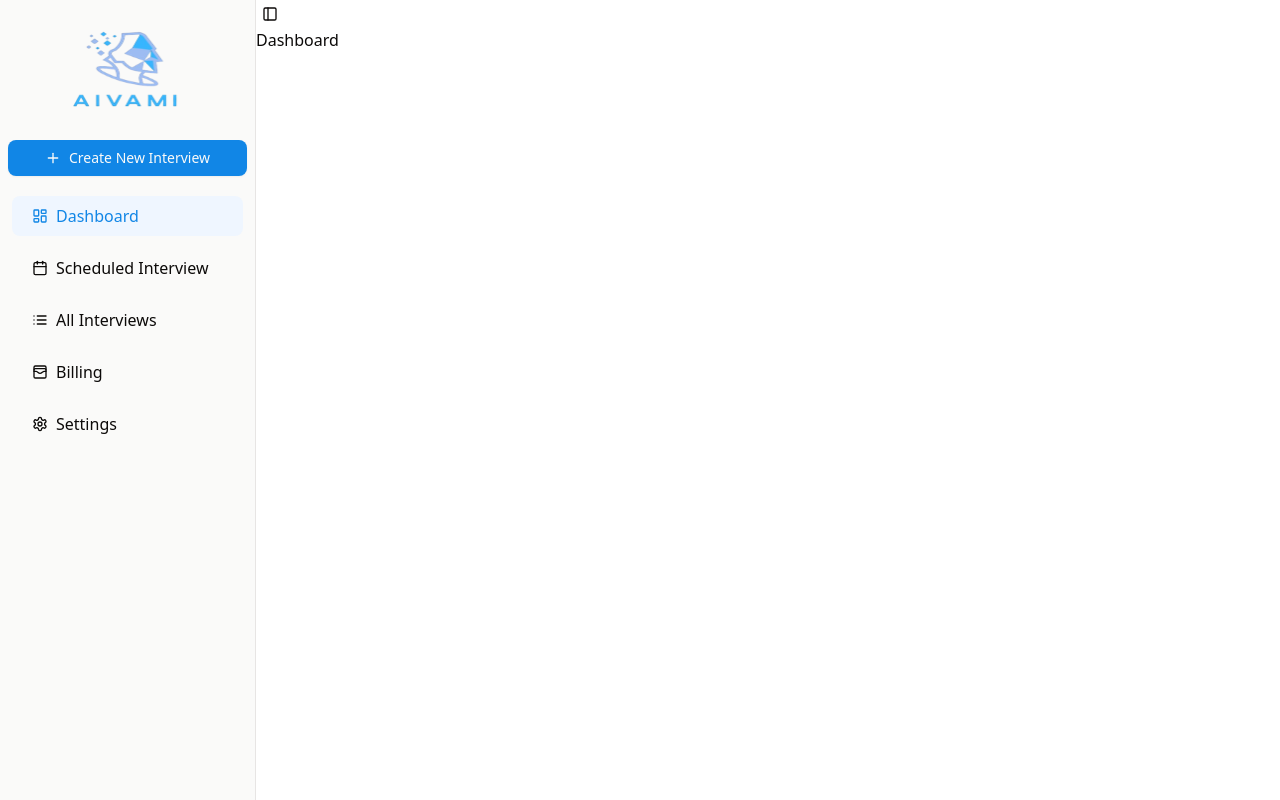
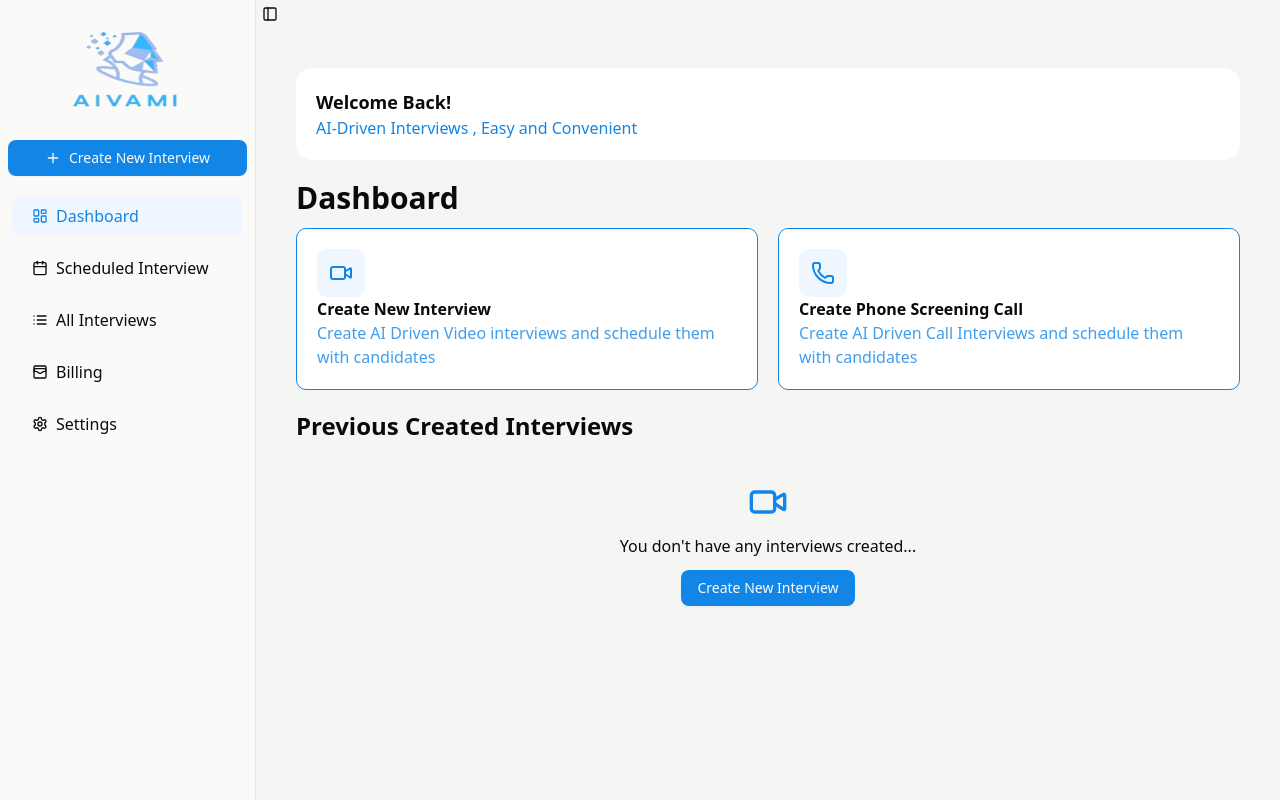
Before and after one commit to Abhinav1730/AI-Interview-Agent, a Next.js app: page /dashboard in a window 1280 px wide. Built offline with nearby package versions, Linux system fonts and the light colour scheme; no server answers.

Commit message:
Creating the dashboard using lucide-react icons and tailwind classes.

```diff
--- /dev/null
+++ b/app/(main)/dashboard/_components/CreateOptions.jsx
@@ -0,0 +1,30 @@
+import { Phone, Video } from "lucide-react";
+import React from "react";
+
+function CreateOptions() {
+  return (
+    <div className="grid grid-cols-2 gap-5">
+      <div className="bg-white border border-primary rounded-lg p-5">
+        {/*Video Screening */}
+        <Video className="p-3 text-primary bg-blue-50 rounded-lg h-12 w-12" />
+        <h2 className="font-semibold">Create New Interview</h2>
+        <p className="text-primary/80">
+          Create AI Driven Video interviews and schedule them with candidates
+        </p>
+      </div>
+
+      <div>
+        <div className="bg-white border border-primary rounded-lg p-5">
+          {/*Phone Screening */}
+          <Phone className="p-3 text-primary bg-blue-50 rounded-lg h-12 w-12" />
+          <h2 className="font-semibold">Create Phone Screening Call</h2>
+          <p className="text-primary/80">
+            Create AI Driven Call Interviews and schedule them with candidates
+          </p>
+        </div>
+      </div>
+    </div>
+  );
+}
+
+export default CreateOptions;
--- /dev/null
+++ b/app/(main)/dashboard/_components/LatestInterviewsList.jsx
@@ -0,0 +1,24 @@
+"use client";
+
+import { Button } from "@/components/ui/button";
+import { Video } from "lucide-react";
+import React, { useState } from "react";
+
+function LatestInterviewsList() {
+  const [interviewList, setInterviewList] = useState([]);
+  return (
+    <div className="my-5">
+      <h2 className="font-semibold text-2xl">Previous Created Interviews</h2>
+
+      {interviewList?.length == 0 && (
+        <div className="p-5 flex flex-col gap-3 items-center mt-5">
+          <Video className="h-10 w-10 text-primary" />
+          <h2>You don't have any interviews created...</h2>
+          <Button>Create New Interview</Button>
+        </div>
+      )}
+    </div>
+  );
+}
+
+export default LatestInterviewsList;
--- /dev/null
+++ b/app/(main)/dashboard/_components/WelcomeContainer.jsx
@@ -0,0 +1,30 @@
+"use client";
+
+import { useUser } from "@/app/provider";
+import Image from "next/image";
+import React from "react";
+
+function WelcomeContainer() {
+  const { user } = useUser();
+  return (
+    <div className="bg-white p-5 rounded-2xl flex justify-between items-center">
+      <div>
+        <h2 className="text-lg font-bold">Welcome Back! {user?.name}</h2>
+        <h2 className="text-primary">
+          AI-Driven Interviews , Easy and Convenient
+        </h2>
+      </div>
+      {user && (
+        <Image
+          src={user?.picture}
+          alt="user avatar"
+          width={40}
+          height={40}
+          className="rounded-full"
+        />
+      )}
+    </div>
+  );
+}
+
+export default WelcomeContainer;
--- a/app/(main)/dashboard/page.jsx
+++ b/app/(main)/dashboard/page.jsx
@@ -1,11 +1,17 @@
-import React from 'react'
+import React from "react";
+import WelcomeContainer from "./_components/WelcomeContainer";
+import CreateOptions from "./_components/CreateOptions";
+import LatestInterviewsList from "./_components/LatestInterviewsList";
 
 function Dashboard() {
   return (
     <div>
-      Dashboard
+      <WelcomeContainer />
+      <h2 className="my-3 font-semibold text-3xl mt-5">Dashboard</h2>
+      <CreateOptions />
+      <LatestInterviewsList />
     </div>
-  )
+  );
 }
 
-export default Dashboard
+export default Dashboard;
--- a/app/(main)/layout.js
+++ b/app/(main)/layout.js
@@ -3,8 +3,10 @@ import DashboardProvider from "./provider";
 
 function DashboardLayout({ children }) {
   return (
-    <div>
-      <DashboardProvider>{children}</DashboardProvider>
+    <div className="bg-secondary">
+      <DashboardProvider>
+        <div className="p-10">{children}</div>
+      </DashboardProvider>
     </div>
   );
 }
--- a/app/(main)/provider.js
+++ b/app/(main)/provider.js
@@ -6,7 +6,7 @@ function DashboardProvider({ children }) {
   return (
     <SidebarProvider>
       <AppSidebar />
-      <div>
+      <div className="w-full">
         <SidebarTrigger />
         {children}
       </div>
--- a/app/layout.js
+++ b/app/layout.js
@@ -1,5 +1,6 @@
 import { Geist, Geist_Mono } from "next/font/google";
 import "./globals.css";
+import Provider from "./provider";
 
 const geistSans = Geist({
   variable: "--font-geist-sans",
@@ -22,7 +23,10 @@ export default function RootLayout({ children }) {
       <body
         className={`${geistSans.variable} ${geistMono.variable} antialiased`}
       >
+        <Provider>
         {children}
+        </Provider>
+
       </body>
     </html>
   );
--- a/app/provider.jsx
+++ b/app/provider.jsx
@@ -1,48 +1,94 @@
+"use client";
+
+import React, { useContext, useEffect, useState } from "react";
 import { supabase } from "@/services/supabaseClient";
-import React, { useContext, useEffect, useState } from "react";
 import { userDetailContext } from "@/context/UserDetailContext";
 
-function provider({ children }) {
-  const [user, setUser] = useState();
+// 👇 Hook to use user context
+export const useUser = () => {
+  const context = useContext(userDetailContext);
+  if (!context) {
+    throw new Error("useUser must be used within a Provider");
+  }
+  return context;
+};
+
+// 👇 Provider component
+function Provider({ children }) {
+  const [user, setUser] = useState(null);
+
   useEffect(() => {
-    createNewUser();
+    // ✅ Try to fetch existing session on load
+    supabase.auth.getSession().then(({ data: { session } }) => {
+      if (session?.user) {
+        createOrFetchUser(session.user);
+      }
+    });
+
+    // ✅ Listen for login/logout events
+    const { data: authListener } = supabase.auth.onAuthStateChange(
+      (event, session) => {
+        if (session?.user) {
+          createOrFetchUser(session.user);
+        } else {
+          setUser(null); // Clear user on logout
+        }
+      }
+    );
+
+    // ✅ Cleanup listener on unmount
+    return () => {
+      authListener?.subscription?.unsubscribe();
+    };
   }, []);
-  const createNewUser = () => {
-    supabase.auth.getUser().then(async ({ data: { user } }) => {
-      //check if user already exists
-      let { data: Users, error } = await supabase
+
+  const createOrFetchUser = async (authUser) => {
+    try {
+      console.log("Authenticated user:", authUser);
+
+      const { data: existingUsers, error: fetchError } = await supabase
         .from("Users")
         .select("*")
-        .eq("email", user?.email);
+        .eq("email", authUser.email);
 
-      console.log(Users);
-
-      //if not then create new user
-      if (Users?.length == 0) {
-        const { data, error } = await supabase.from("Users").insert([
-          {
-            name: user?.user_metadata?.name,
-            email: user?.email,
-            picture: user?.user_metadata?.picture,
-          },
-        ]);
-        console.log(data);
-        setUser(data);
+      if (fetchError) {
+        console.error("Error fetching users:", fetchError);
         return;
       }
-      setUser(Users);
-    });
+
+      if (!existingUsers || existingUsers.length === 0) {
+        const { data: insertedUser, error: insertError } = await supabase
+          .from("Users")
+          .insert([
+            {
+              name: authUser.user_metadata?.name,
+              email: authUser.email,
+              picture: authUser.user_metadata?.picture,
+            },
+          ])
+          .select(); // Ensure we get inserted user back
+
+        if (insertError) {
+          console.error("Insert error:", insertError);
+          return;
+        }
+
+        console.log("Inserted user:", insertedUser);
+        setUser(insertedUser?.[0]);
+      } else {
+        console.log("Fetched user from DB:", existingUsers[0]);
+        setUser(existingUsers[0]);
+      }
+    } catch (err) {
+      console.error("Unexpected error in createOrFetchUser:", err);
+    }
   };
+
   return (
     <userDetailContext.Provider value={{ user, setUser }}>
-      <div>{children}</div>
+      {children}
     </userDetailContext.Provider>
   );
 }
 
-export default provider;
-
-export const useUser = () => {
-  const context = useContext(userDetailContext);
-  return context;
-};
+export default Provider;
--- a/context/UserDetailContext.jsx
+++ b/context/UserDetailContext.jsx
@@ -1,3 +1,5 @@
+"use client";
+
 import { createContext } from "react";
 
 export const userDetailContext = createContext()
--- a/next.config.mjs
+++ b/next.config.mjs
@@ -1,4 +1,8 @@
 /** @type {import('next').NextConfig} */
-const nextConfig = {};
+const nextConfig = {
+    images:{
+        domains:["lh3.googleusercontent.com"]
+    }
+};
 
 export default nextConfig;
```
